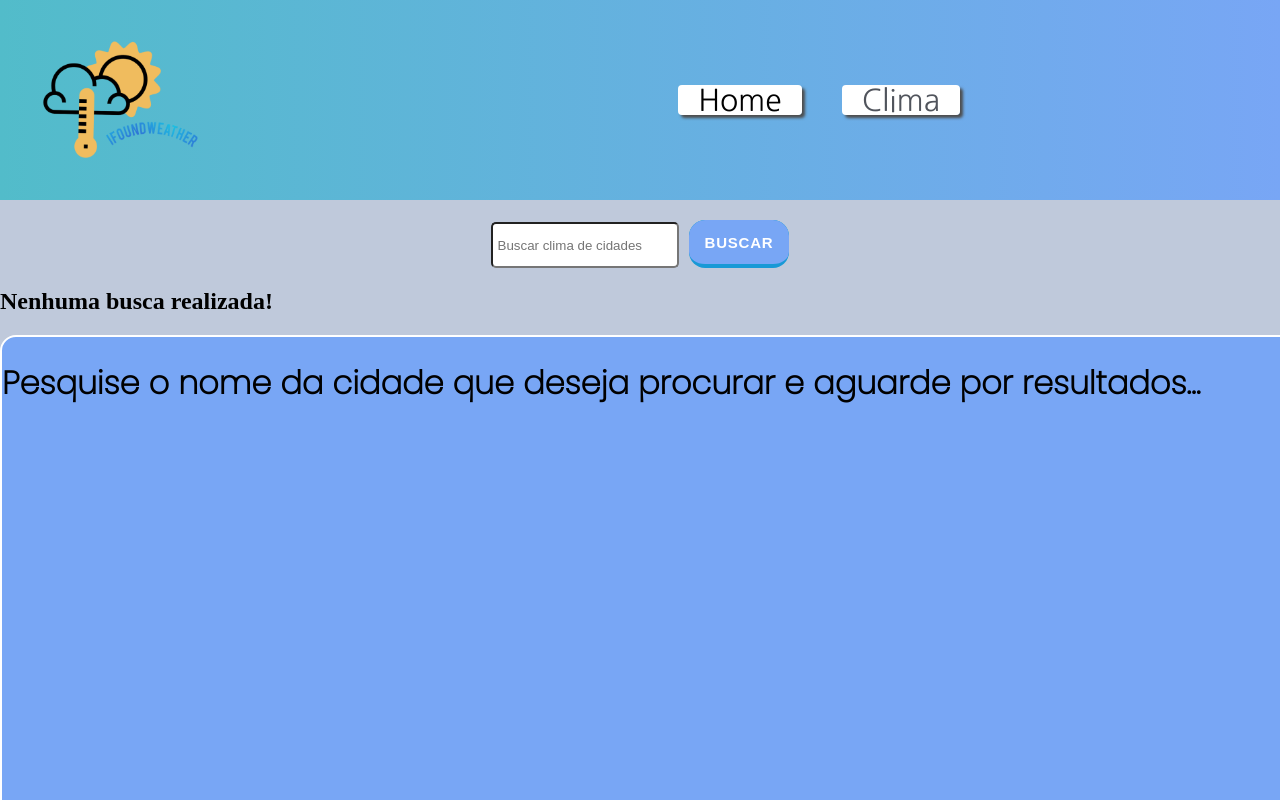
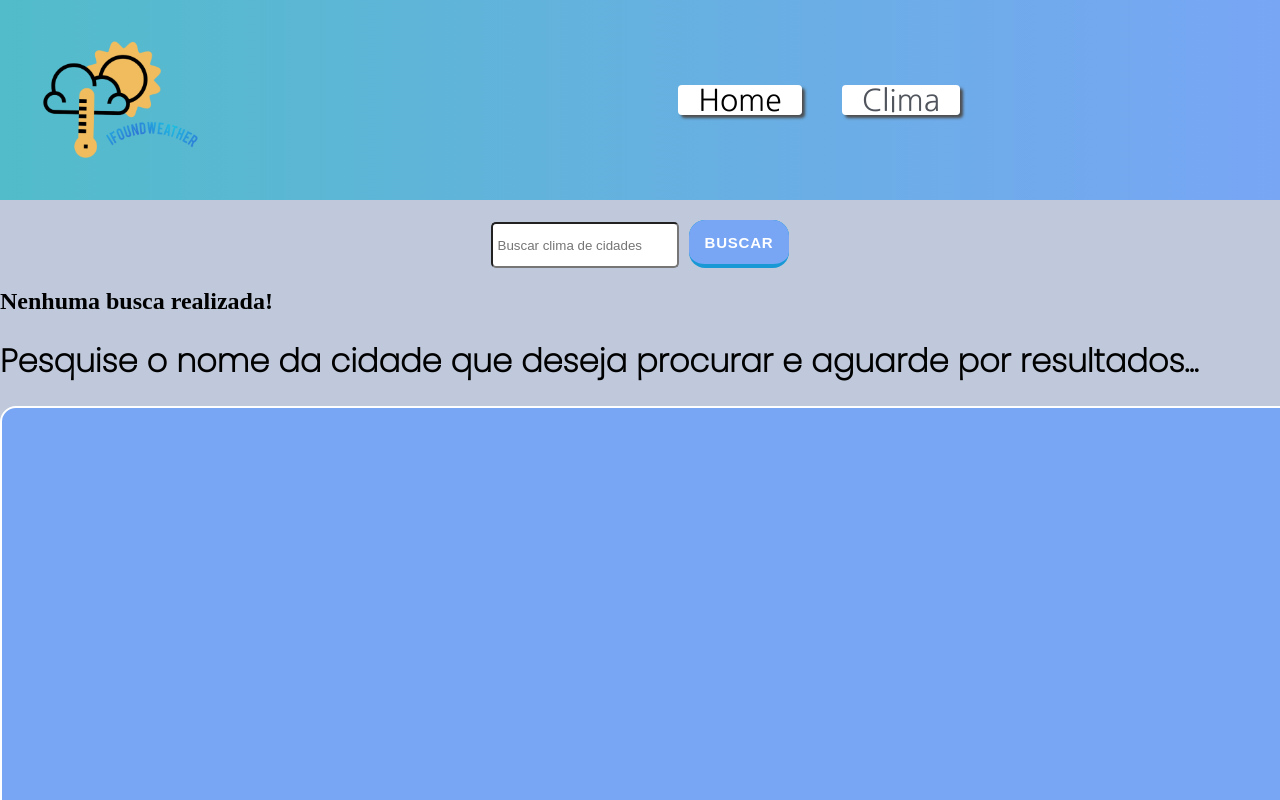
Before and after one commit to WedleySilva/projeto-api-vue, a Vue app: page /weather in a window 1280 px wide. Shown: the top 800 px of the page. Built offline with nearby package versions, Linux system fonts and the light colour scheme.

Commit message:
colocar surge

```diff
--- a/src/views/WeatherView.vue
+++ b/src/views/WeatherView.vue
@@ -76,9 +76,9 @@
     <div v-else><h2>Nenhuma busca realizada!</h2></div>
   </article>
   <main class="p">
+     <h1>Pesquise o nome da cidade que deseja procurar e aguarde por resultados...</h1>
     <div class="box">
       <div class="content">
-        <h1>Pesquise o nome da cidade que deseja procurar e aguarde por resultados...</h1>
         <div class="card" v-for="(item, i) of resultados" :key="i">
           <h1 class="climah1">
             Clima {{ item.location_info.name }} -
```
